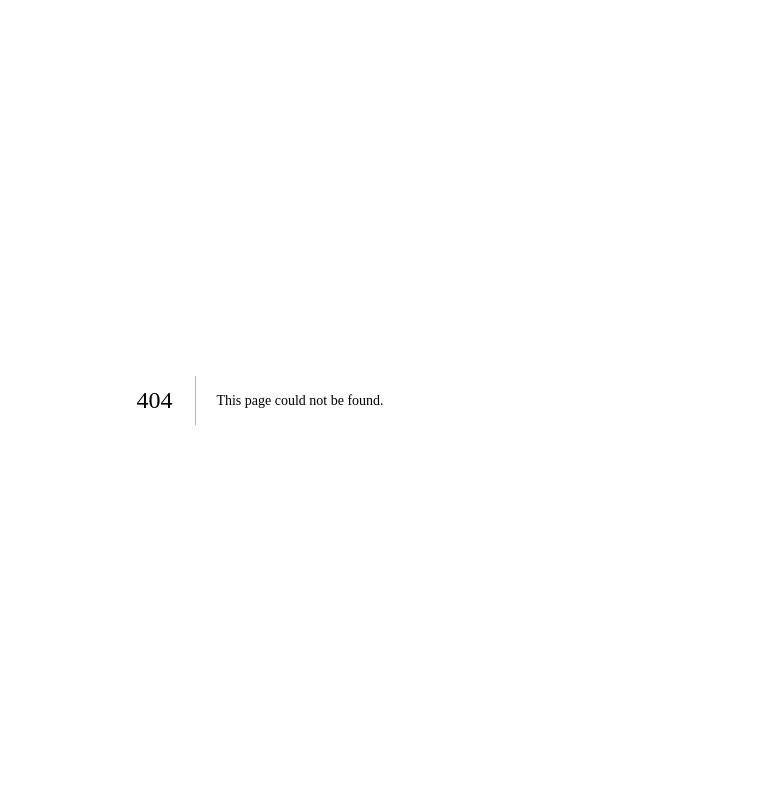
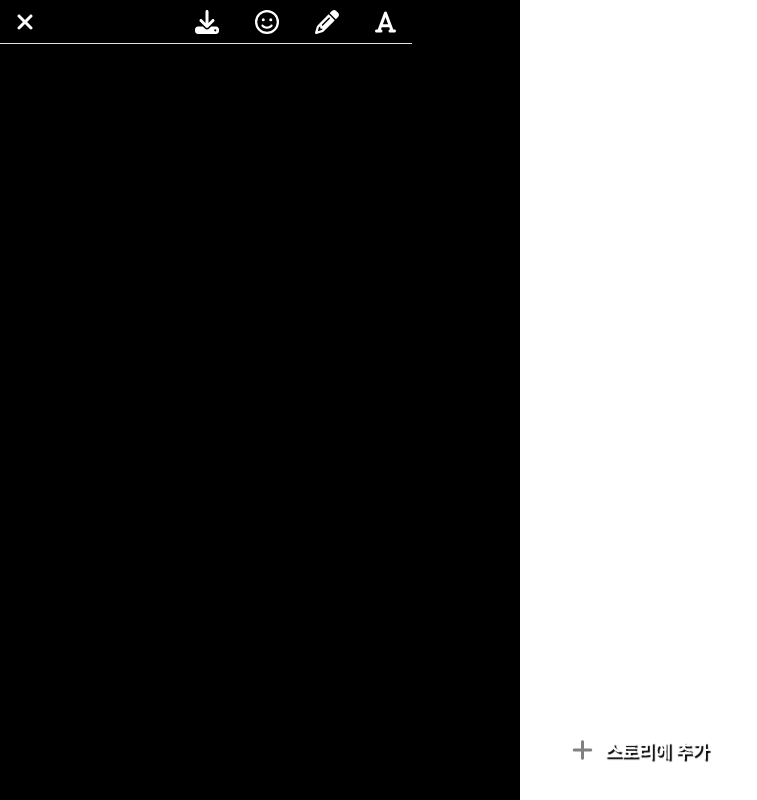
Before and after one commit to inssagram/FE, a Next.js app: page /create/story in a window 1280 px wide. Before the commit this address had no page. Shown: the whole page, without its empty margins (0-757 px from the left). Built offline with nearby package versions, Linux system fonts and the light colour scheme; a web font is replaced by a local one.

Commit message:
fix: story생성 / 로그인 / 게시글 생성

```diff
--- a/components/Post/handleResizeImage.ts
+++ b/components/Post/handleResizeImage.ts
@@ -1,28 +1,17 @@
 import Resizer from "react-image-file-resizer";
 
-export const handleResizeImage = async (files: FileList) => {
-  try {
-    const resizedImages = await Promise.all(
-      Array.from(files).map(
-        (file) =>
-          new Promise<string>((resolve) => {
+export const handleResizeImage = (file: File | Blob) =>
+    new Promise((res) => {
       Resizer.imageFileResizer(
         file, // target file
         1500, // maxWidth
         1500, // maxHeight
-              "JPEG", // compressFormat: Can be either JPEG, PNG or WEBP.
-              80, // quality: 0 and 100. Used for the JPEG compression
+        "JPEG", // compressFormat : Can be either JPEG, PNG or WEBP.
+        80, // quality : 0 and 100. Used for the JPEG compression
         0, // rotation
-              (uri: any) => resolve(uri), // responseUriFunc
-              "file" // outputType: Can be either base64, blob or file. (Default type is base64)
+        (uri) => res(uri), // responseUriFunc
+        "file" // outputType : Can be either base64, blob or file.(Default type is base64)
       );
-          })
-      )
-    );
-    return resizedImages;
-  } catch (error) {
-    console.error("Error resizing images:", error);
-    throw error;
-  }
-};
+    });
+
     // https://github.com/onurzorluer/react-image-file-resizer
--- /dev/null
+++ b/components/styled/main_boardwrite_story.ts
@@ -0,0 +1,136 @@
+import styled from "styled-components";
+
+export const Header = styled.div`
+  width: 412px;
+  height: 44px;
+  align-items: center;
+  display: flex;
+  flex-direction: row;
+  justify-content: space-between;
+  padding: 0 16px;
+  position: fixed;
+  background-color: transparent;
+  color: #222222;
+  z-index: 10;
+  border-bottom: 1px solid #e2e2e2;
+`;
+
+interface textProps {
+  isTexting: boolean;
+ }
+
+export const body = styled.div`
+  position: relative;
+  width: 100%;
+  height: 915px;
+`;
+
+export const Filter = styled.div<textProps>`
+  position: absolute;
+  width: 100%;
+  height: 100%;
+  z-index: 1;
+  background-color: black;
+  opacity: 0.5;
+  display: ${(props) => props.isTexting ? "inline-block" : "none"};
+`
+
+export const TextArea = styled.textarea<textProps>`
+  position: absolute;
+  display: ${(props) => props.isTexting ? "inline" : "none"};
+  transform: translate(-50%, -50%);
+  color: white;
+  text-align: center;
+  border: none;
+  font-size: 20px;
+  top: 20%;
+  left: 50%;
+  &:focus{
+    border: none;
+    outline: none;
+  }
+  z-index: 2;
+`
+
+export const TextBox = styled.span`
+  position: absolute;
+  transform: translate(-50%, -50%);
+  color: white;
+  text-align: center;
+  border: none;
+  font-size: 20px;
+`
+
+
+export const H1 = styled.h1`
+  font-size: 1.3rem;
+  color: black;
+  font-weight: lighter;
+`;
+
+export const Prev = styled.button`
+  width: 35px;
+  height: 35px;
+  background-color: transparent;
+  border-style: none;
+  font-size: 1.2rem;
+  display: flex;
+  align-items: center;
+  padding: 0;
+`;
+
+export const IconPannels = styled.div`
+  width: 100%;
+  display: flex;
+  flex-direction: row;
+  justify-content: flex-end;
+  gap: 3rem;
+  position: relative;
+`;
+
+export const UploadBox = styled.div`
+  position: relative;
+`
+
+export const Empty = styled.div`
+  width: 100%;
+  height: 100%;
+  background-color: black;
+  position: absolute;
+`
+
+export const HiddenInput = styled.input.attrs({
+  type: "file",
+  accept: "image/*",
+})`
+  position: absolute;
+  z-index: 1;
+  width: 100%;
+  height: 100%;
+  opacity: 0;
+  cursor: pointer;
+`
+
+export const Footer = styled.div`
+  width: 100%;
+  position: absolute;
+  bottom: 0;
+  height: 100px;
+  text-align: center;
+
+  display: flex;
+  align-items: center;
+  justify-content: center;
+`;
+
+export const Button = styled.button`
+  text-align: center;
+  background-color: transparent;
+  border: none;
+  font-weight: bold;
+  color: white;
+  font-size: 1.5rem;
+  text-shadow: 2px 2px 1px black;
+  display: flex;
+  align-items: center;
+`
--- a/pages/create/details/index.tsx
+++ b/pages/create/details/index.tsx
@@ -19,7 +19,7 @@ import {
   faCircleXmark
 } from "@fortawesome/free-solid-svg-icons";
 import { storage } from "@/components/firebase/firebase";
-import { handleResizeImage } from "@/components/Post/handleResizeImage";
+import { handleResizeImages } from "@/components/Post/handleResizeImages";
 import axiosInstance from "@/services/axiosInstance";
 
 const Details: React.FC = () => {
@@ -71,7 +71,7 @@ const Details: React.FC = () => {
     try {
       if (fileData !== null) {
         const uuid = Array.from(fileData).map(() => uuidv4())
-        const resizedImages = await handleResizeImage(fileData)
+        const resizedImages = await handleResizeImages(fileData)
         const storageRef = Array.from(resizedImages).map((_, i) => ref(storage, `post/${user.member.nickname}/${uuid[i]}`));
         const uploadTask = Array.from(resizedImages).map((file: any, i) => uploadBytes(storageRef[i], file));
         const blobImages = await Promise.all(uploadTask);
--- /dev/null
+++ b/pages/create/story/index.tsx
@@ -0,0 +1,188 @@
+import React , {ButtonHTMLAttributes, useState, useRef} from "react";
+import { FontAwesomeIcon } from "@fortawesome/react-fontawesome";
+import { faDownload, faXmark, faPencil, faFont, faPlus } from "@fortawesome/free-solid-svg-icons";
+import { faFaceSmile } from "@fortawesome/free-regular-svg-icons";
+import * as SC from "@/components/styled/main_boardwrite_story"
+import Image from "next/image";
+import {ref, getDownloadURL, uploadBytes} from 'firebase/storage'
+import { storage } from "@/components/firebase/firebase";
+import html2canvas from "html2canvas";
+import { v4 as uuidv4} from "uuid"
+import { useSelector } from "react-redux";
+import axiosInstance from "@/services/axiosInstance";
+import { handleResizeImage } from "@/components/Post/handleResizeImage";
+
+const Story: React.FC = () => {
+  const [previewImage, setPreviewImage] = useState<string>('')
+  const [isTexting, setIsTexting] = useState<boolean>(false)
+  const [textValue, setTextValue] = useState<string>("")
+  const [textBoxes, setTextBoxes] = useState<string[]>([])
+  const divRef = useRef<HTMLDivElement>(null);
+  const user = useSelector((state: any) => state.user)
+
+  type Position = {
+    x: string;
+    y: string
+  }
+
+  const [position, setPosition] = useState<Position[]>([{x: "50%", y: "20%"}])
+  const [isDragging, setIsDragging] = useState<boolean>(false)
+
+
+
+  const handlePreviewImage = (e:React.ChangeEvent<HTMLInputElement>) => {
+      if(e.target.files !== null){
+        const image = e.target.files[0]
+        const imageURL = URL.createObjectURL(image)
+        setPreviewImage(imageURL)
+      }else{
+        setPreviewImage((prev) => prev)
+      }
+  }
+
+  const uploadImageToServer = async (imageBlob: string, fileName: string) => {
+    const postData = {
+      "image": imageBlob,
+      "fileName": fileName
+    }
+      await axiosInstance({
+        method: "post",
+        url: "/story/create",
+        headers: {
+          "Content-Type": "application/json",
+          charset: "utf-8",
+        },
+        data: postData,
+      });
+  };
+
+
+  const handleUploadImage = async (e:SubmitEvent) => {
+    e.preventDefault()
+    if (!divRef.current) return;
+    try {
+      const div = divRef.current;
+      const canvas = await html2canvas(div, { scale: 2 });
+      const blob = await new Promise<Blob | null>((resolve) => {
+        canvas.toBlob((b) => resolve(b));
+      });
+      if (blob) {
+        const uuid = uuidv4()
+        const file = new File([blob], "resize.jpeg", { type: 'image/jpeg' });
+        const resizedImage = (await handleResizeImage(file)) as File
+        const storageRef = ref(storage, `story/${user.member.nickname}/${uuid}`);
+        const uploadTask = uploadBytes(storageRef, resizedImage);
+        const snapshot = await uploadTask;
+        const downloadURL = await getDownloadURL(snapshot.ref);
+        await uploadImageToServer(downloadURL, uuid)
+    }}catch (error) {
+      console.error("ERROR", error);
+    }
+   }
+
+   const handleStartText = () => {
+    setIsTexting(true);
+   }
+
+
+   const handleEndText = () => {
+     setTextBoxes((prev) => [...prev, textValue])
+     setTextValue("")
+     setIsTexting(false);
+   }
+
+   const handleTextChange = (e:React.ChangeEvent<HTMLTextAreaElement>) => {
+    setTextValue(e.target.value);
+   }
+
+
+   const handleTouchStart = () => {
+    setIsDragging(true)
+   }
+
+
+   const handleTouchMove = (e:React.TouchEvent, i: number) => {
+     if (isDragging === true) {
+    const touch = e.touches[0]
+    const offsetX = touch.clientX - parseFloat(position[i].x);
+    const offsetY = touch.clientY - parseFloat(position[i].y);
+
+    setPosition((prev) => [
+      ...prev.slice(0, i),
+      { x: `${parseFloat(position[i].x) + offsetX}px`, y: `${parseFloat(position[i].y) + offsetY}px`},
+      ...prev.slice(i + 1),
+    ]);
+  }
+   }
+
+
+   const handleTouchEnd = () => {
+    setIsDragging(false);
+   }
+
+
+
+
+
+  return (
+    <>
+    <form>
+      <SC.Header>
+        <SC.Prev>
+          <FontAwesomeIcon icon={faXmark} style={{ color: "white", fontSize: "2rem"}} />
+        </SC.Prev>
+        <SC.IconPannels>
+          <SC.UploadBox>
+              <SC.HiddenInput onChange={(e) => handlePreviewImage(e)}></SC.HiddenInput>
+              <FontAwesomeIcon icon={faDownload} style={{ color: "white", fontSize: "2rem"}} />
+          </SC.UploadBox>
+          <FontAwesomeIcon icon={faFaceSmile} style={{ color: "white", fontSize: "2rem" }} />
+          <FontAwesomeIcon icon={faPencil} style={{ color: "white", fontSize: "2rem" }} />
+          {isTexting
+          ? <span onClick={handleEndText} style={{ color: "white", fontSize: "2rem" }}>완료</span>
+          : <FontAwesomeIcon
+              onClick={(e) => handleStartText()}
+              icon={faFont}
+              style={{ color: "white", fontSize: "2rem" }}
+            />
+          }
+        </SC.IconPannels>
+      </SC.Header>
+      <SC.body ref={divRef}>
+        <SC.Filter isTexting={isTexting}></SC.Filter>
+        {previewImage
+          ? (<Image src={previewImage} alt={previewImage} fill/>)
+          : <SC.Empty></SC.Empty>
+        }
+        {isTexting ?
+        (<SC.TextArea
+          autoFocus={true}
+          isTexting={isTexting}
+          onChange={(e) => handleTextChange(e)}>
+        </SC.TextArea>)
+        : null}
+        {textBoxes.length > 0
+          ? textBoxes.map((_, i) => <SC.TextBox
+            key={i}
+            style={{top: position[i].y, left: position[i].x}}
+            onTouchStart={handleTouchStart}
+            onTouchMove={(e) => handleTouchMove(e, i)}
+            onTouchEnd={handleTouchEnd}
+          >{textBoxes[i]}</SC.TextBox>)
+          : null
+        }
+      </SC.body>
+      <SC.Footer>
+        <SC.Button onClick={(e:any) => {
+          handleUploadImage(e)
+        }}>
+          <FontAwesomeIcon icon={faPlus} style={{ backgroundColor: "white", color: "gray", fontSize: "2rem", borderRadius: "50%" }} />
+          <span style={{ marginLeft: "1rem" }}>스토리에 추가</span>
+        </SC.Button>
+      </SC.Footer>
+    </form>
+    </>
+  );
+};
+
+export default Story;
```
Also changed, not shown: components/Post/handleResizeImages.ts (added, +28 -0 lines), pages/story/index.tsx (+18 -8 lines). Lines whose indentation alone changed are shown as unchanged.
